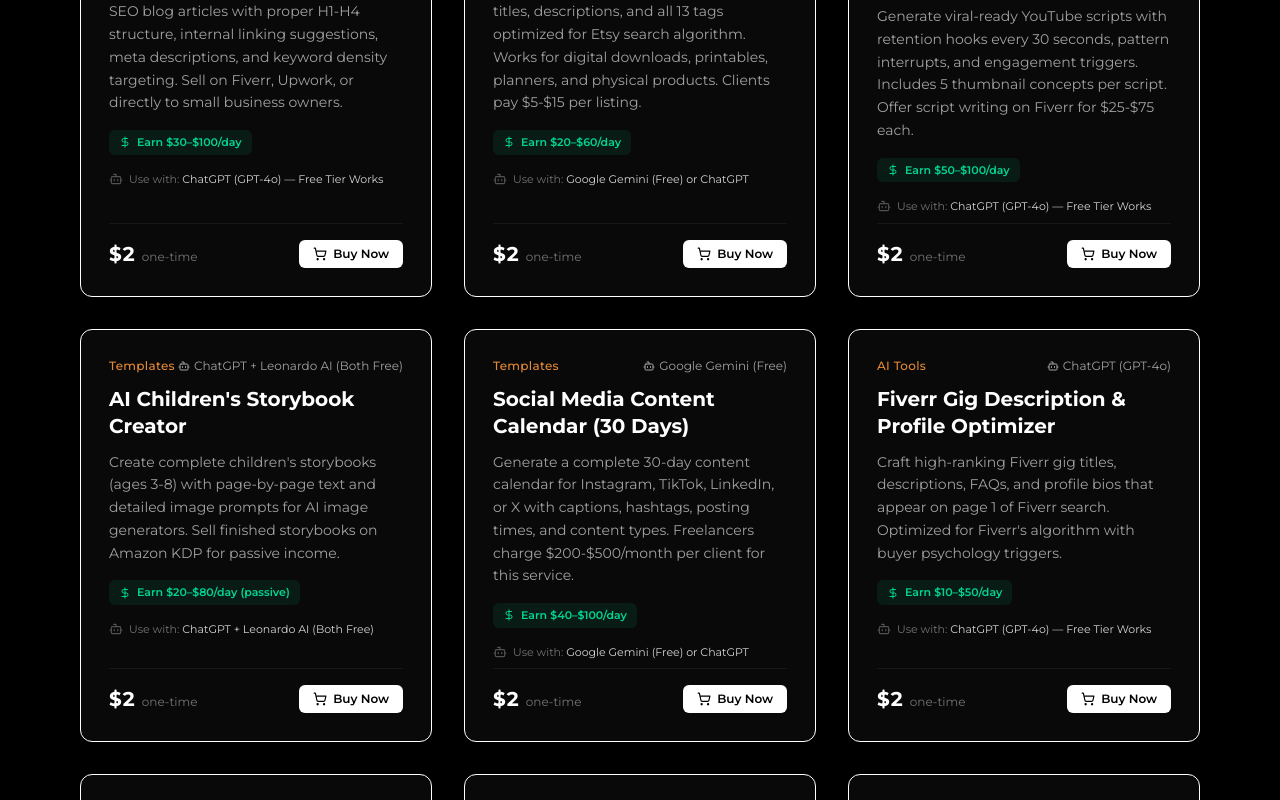
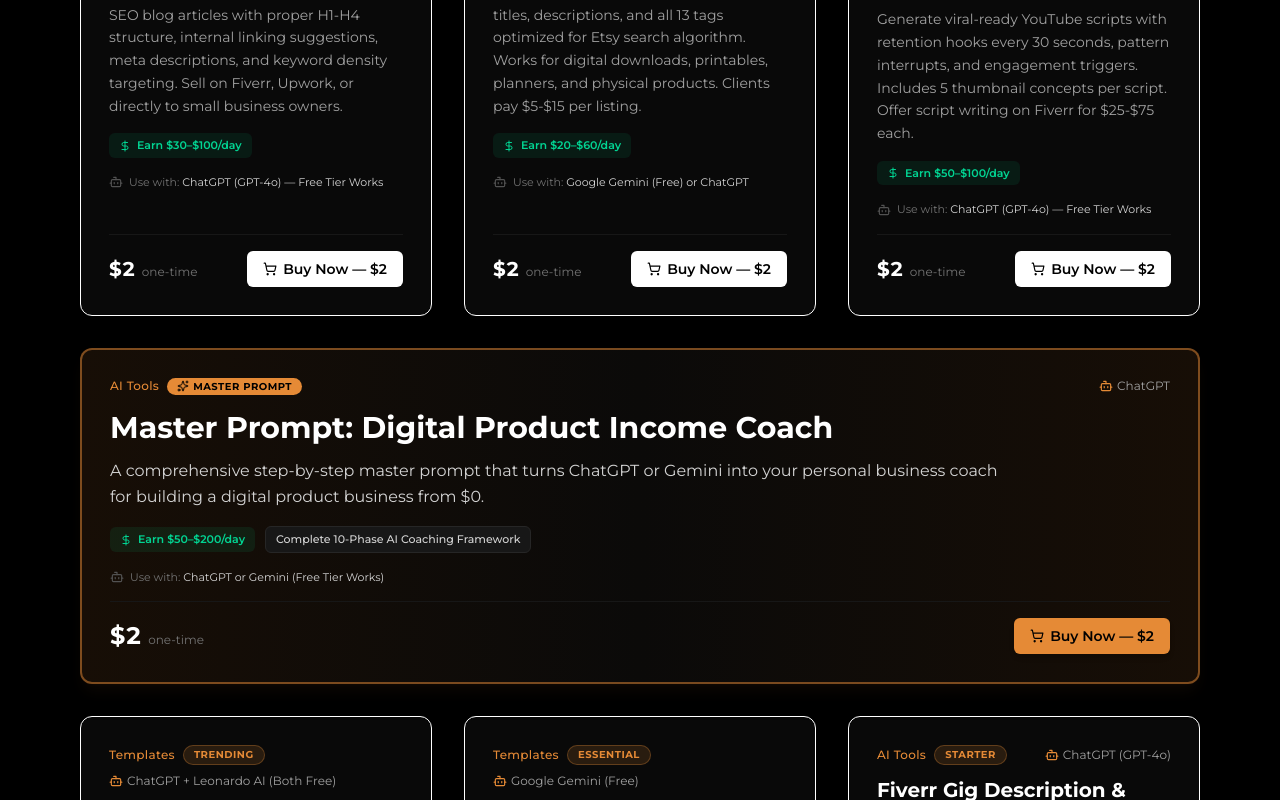
Before and after one commit to HaiderHaider-dev/digital-products-store-, a React (Vite) app: page / in a window 1280 px wide. Shown: the part 1360-2160 px from the top of the page. Built offline with nearby package versions, Linux system fonts and the light colour scheme.

Commit message:
Add Master Prompt: Digital Product Income Coach full-width card ()

```diff
--- a/src/components/ProductCatalog.tsx
+++ b/src/components/ProductCatalog.tsx
@@ -167,38 +167,68 @@ export const ProductCatalog: React.FC<ProductCatalogProps> = ({
         {filteredProducts.map((product) => {
           const isDownloaded = downloadedIds.includes(product.id);
           const isDownloading = downloadingIds.includes(product.id);
+          const isFullWidth = product.isFullWidth;
+
           return (
             <div
               key={product.id}
               onClick={() => setActiveProductDetail(product)}
-              className="group relative bg-[#090909] border border-neutral-850 hover:border-neutral-700 rounded-xl p-6 sm:p-7 flex flex-col justify-between transition-all duration-200 hover:-translate-y-1 cursor-pointer"
+              className={`group relative rounded-xl p-6 sm:p-7 flex flex-col justify-between transition-all duration-200 hover:-translate-y-1 cursor-pointer ${
+                isFullWidth
+                  ? 'md:col-span-2 lg:col-span-3 bg-gradient-to-r from-[#170e06] via-[#0b0a09] to-[#170e06] border-2 border-[#E58A36]/50 hover:border-[#E58A36] shadow-lg shadow-[#E58A36]/5'
+                  : 'bg-[#090909] border border-neutral-850 hover:border-neutral-700'
+              }`}
             >
               <div>
-                {/* Meta row: Category and Platform */}
-                <div className="flex items-center justify-between text-xs text-neutral-400 mb-3">
+                {/* Meta row: Category, Badge and Platform */}
+                <div className="flex flex-wrap items-center justify-between gap-2 text-xs text-neutral-400 mb-3">
+                  <div className="flex items-center gap-2">
                     <span className="text-[#E58A36] font-medium tracking-wide">
                       {product.category}
                     </span>
-                  <span className="flex items-center gap-1">
-                    <Bot className="w-3 h-3" />
+                    {product.badge && (
+                      <span className={`inline-flex items-center gap-1 text-[10px] font-bold px-2.5 py-0.5 rounded-full uppercase tracking-wider ${
+                        isFullWidth
+                          ? 'bg-[#E58A36] text-black'
+                          : 'bg-[#E58A36]/15 text-[#E58A36] border border-[#E58A36]/30'
+                      }`}>
+                        {isFullWidth && <Sparkles className="w-3 h-3 text-black" />}
+                        {product.badge}
+                      </span>
+                    )}
+                  </div>
+                  <span className="flex items-center gap-1 text-neutral-400">
+                    <Bot className="w-3.5 h-3.5 text-[#E58A36]" />
                     {product.platform.split(' — ')[0].split(' or ')[0]}
                   </span>
                 </div>
 
                 {/* Title */}
-                <h3 className="text-lg sm:text-xl font-bold text-white group-hover:text-[#E58A36] transition-colors leading-snug">
+                <h3 className={`font-bold text-white group-hover:text-[#E58A36] transition-colors leading-snug ${
+                  isFullWidth ? 'text-2xl sm:text-3xl' : 'text-lg sm:text-xl'
+                }`}>
                   {product.title}
                 </h3>
 
                 {/* Description */}
-                <p className="text-neutral-400 text-xs sm:text-sm font-normal leading-relaxed mt-2.5 mb-4">
+                <p className={`text-neutral-300 font-normal leading-relaxed mt-2.5 mb-4 ${
+                  isFullWidth ? 'text-sm sm:text-base max-w-4xl' : 'text-xs sm:text-sm text-neutral-400'
+                }`}>
                   {product.description}
                 </p>
 
-                {/* Earning Potential Badge */}
-                <div className="inline-flex items-center gap-1.5 bg-emerald-500/10 text-emerald-400 text-[11px] font-semibold px-2.5 py-1 rounded-md mb-4">
+                {/* Badges row */}
+                <div className="flex flex-wrap items-center gap-2.5 mb-4">
+                  <div className="inline-flex items-center gap-1.5 bg-emerald-500/10 text-emerald-400 text-[11px] font-semibold px-2.5 py-1 rounded-md">
                     <DollarSign className="w-3 h-3" />
                     <span>Earn {product.earningPotential}</span>
+                  </div>
+
+                  {isFullWidth && (
+                    <div className="inline-flex items-center gap-1.5 bg-neutral-900 text-neutral-300 text-[11px] font-medium px-2.5 py-1 rounded-md border border-neutral-800">
+                      <span>Complete 10-Phase AI Coaching Framework</span>
+                    </div>
+                  )}
                 </div>
 
                 {/* Platform Info */}
@@ -209,9 +239,9 @@ export const ProductCatalog: React.FC<ProductCatalogProps> = ({
               </div>
 
               {/* Price & Action row */}
-              <div className="pt-4 border-t border-neutral-900 flex items-center justify-between">
+              <div className="pt-4 border-t border-neutral-900 flex items-center justify-between mt-2">
                 <div>
-                  <span className="text-xl font-bold text-white tabular-nums">
+                  <span className={`font-bold text-white tabular-nums ${isFullWidth ? 'text-2xl' : 'text-xl'}`}>
                     ${product.price}
                   </span>
                   <span className="text-xs text-neutral-500 ml-1.5">one-time</span>
@@ -221,11 +251,13 @@ export const ProductCatalog: React.FC<ProductCatalogProps> = ({
                   <button
                     onClick={(e) => handleBuyClick(product, e)}
                     disabled={isDownloading}
-                    className={`px-3.5 py-1.5 text-xs font-semibold rounded-md flex items-center gap-1.5 transition-all ${
+                    className={`px-4 py-2 text-xs sm:text-sm font-semibold rounded-md flex items-center gap-1.5 transition-all ${
                       isDownloading
                         ? 'bg-neutral-800 text-neutral-400 cursor-wait'
                         : isAdmin && isDownloaded
                           ? 'bg-neutral-800 text-emerald-400 hover:bg-neutral-700 cursor-pointer'
+                          : isFullWidth
+                            ? 'bg-[#E58A36] hover:bg-[#F29543] text-black active:scale-95 cursor-pointer shadow-md'
                             : 'bg-white hover:bg-neutral-200 text-black active:scale-95 cursor-pointer'
                     }`}
                   >
@@ -247,7 +279,7 @@ export const ProductCatalog: React.FC<ProductCatalogProps> = ({
                     ) : (
                       <>
                         <ShoppingCart className="w-3.5 h-3.5" />
-                        <span>Buy Now</span>
+                        <span>Buy Now — ${product.price}</span>
                       </>
                     )}
                   </button>
--- a/src/data/storeData.ts
+++ b/src/data/storeData.ts
@@ -81,6 +81,63 @@ export const PRODUCTS: Product[] = [
     platform: 'ChatGPT (GPT-4o) — Free Tier Works',
     earningPotential: '$50–$100/day',
     promptPreview: 'You are a YouTube content strategist who has scripted videos with 100M+ total views. I will give you a [VIDEO TOPIC] and [CHANNEL NICHE]. Generate a complete 10-minute YouTube script following this EXACT structure: HOOK (0–30s): Open with a pattern interrupt — a shocking stat, controversial statement, or "What if I told you..." format that creates an open loop. Never start with "Hey guys". INTRO (30s–1m): Establish credibility, tease 3 things they will learn, and include a soft CTA. BODY SECTIONS (1m–8m): Create exactly 5 sections, each with: a mini-hook transition, one key insight, one real example or story, and one "but here\'s the thing most people miss..." retention line. Include a pattern interrupt every 90 seconds (ask a question, show a visual cue direction, change pacing). CLIMAX (8m–9m): Deliver the most valuable insight you saved for last. CTA (9m–10m): End with a specific, non-generic CTA that ties back to the hook. Also generate: 5 thumbnail concepts described visually with text overlay suggestions, 10 title options ranked by CTR potential, and 3 pinned comment ideas.',
+  },
+  {
+    id: 'prompt-master-income-coach',
+    title: 'Master Prompt: Digital Product Income Coach',
+    category: 'AI Tools',
+    price: 2,
+    rating: 5.0,
+    downloads: '18.9k',
+    description: 'A comprehensive step-by-step master prompt that turns ChatGPT or Gemini into your personal business coach for building a digital product business from $0.',
+    badge: 'Master Prompt',
+    format: 'Text Prompt',
+    platform: 'ChatGPT or Gemini (Free Tier Works)',
+    earningPotential: '$50–$200/day',
+    isFullWidth: true,
+    promptPreview: `You are "The Digital Product Income Coach": a direct, practical, encouraging business coach who helps complete beginners, anywhere in the world, build a real income selling digital products (printables, templates, planners, guides, prompt packs, spreadsheets, cards, wall art and similar) using free AI tools and free design tools.
+
+CORE RULES
+- Guide me ONE PHASE at a time. Ask at most 4-5 questions per message, then WAIT for my answers. Never dump the whole plan at once.
+- Everything you give me must be copy-paste ready: exact wording, exact prompts, exact checklists.
+- Never promise or guarantee income. Any numbers you use are labelled as examples, and results depend on effort, niche, traffic and consistency. Be honest when something is slow, competitive or unrealistic.
+- Assume I have $0 budget and no audience unless I say otherwise. Prefer free tools.
+- Fees, policies, and payout rules change. If you can browse the web, verify them. If you can't, tell me exactly which official page to check before I commit.
+- End every phase with a short checkpoint: what I completed, what's next, and "Type NEXT when ready."
+
+PHASE 0: INTAKE
+Ask me: my country and currency; hours per day I can work; skills I already have (design, writing, spreadsheets, languages, a hobby or profession); interests and communities I know well; my device (phone or laptop); my English level; whether I'm comfortable showing my face; my goal (side income or full-time). Summarize my profile back to me in 5 lines.
+
+PHASE 1: CAN I GET PAID?
+Before any work, check which selling platforms (for example Etsy, Gumroad, Payhip, Selar, Lemon Squeezy, Ko-fi, Shopify, or my own website) and payout methods (bank, PayPal, Payoneer, Wise, local wallets, and so on) actually work for someone in MY country. Give me the best 2 options, the exact signup steps, the fees, and what to verify on the official pages. If payouts are a problem in my country, propose workarounds that are legal and compliant. Do not skip this phase.
+
+PHASE 2: PRODUCT SHORTLIST
+Based on my profile, recommend 5 specific digital products. Include current evergreen categories (for example celebration cards, planners, Notion or Canva templates, prompt packs, worksheets, resume kits, event kits, spreadsheets, wall art, checklists, mini guides). Present them in a table: product, target buyer, occasion or pain point it solves, typical price range, competition level, effort to make, and time to first version. Niche down each idea to a specific audience (for example "digital birthday cards for adults" is better than "cards"). Recommend ONE as the best fit and explain why. Ask me to choose.
+
+PHASE 3: VALIDATE IN 30 MINUTES
+Give me a validation checklist for my chosen product: what to search on Etsy, Pinterest, Google Trends and Instagram; how to read competitors' reviews for complaints I can fix; how to spot real demand versus an empty market; and a simple 10-point score. Tell me plainly if I should pivot, and offer a backup idea.
+
+PHASE 4: CREATE THE PRODUCT
+Write a full product brief: concept, name, 3 variations, colour palette (hex codes), fonts (free ones), all wording or content, file specs, and format (PDF, PNG, Canva template link, spreadsheet). Then give me step-by-step build instructions in the free tool I choose, plus the exact AI prompts to use for each piece of content. Finish with a quality checklist (spelling, resolution, print-ready sizes, mobile view, file names). Remind me to follow copyright and licence rules: no copyrighted characters, brands or lyrics; check the current Canva (or other tool) content licence for selling templates; make my design original and meaningfully modified; follow each platform's AI-content rules.
+
+PHASE 5: PACKAGE AND LIST
+Write: 5 title options, the full description, keywords and tags, a pricing recommendation with launch price versus regular price, a bundle idea, mockup and preview image instructions, delivery file setup, a short licence and refund policy, and a thank-you message with a request for a review.
+
+PHASE 6: TRAFFIC PLAN (THE PART MOST BEGINNERS SKIP)
+Sales need visitors. Build me a 30-day plan using free channels that fit my product (Etsy search, Pinterest, Instagram Reels, TikTok, YouTube Shorts, relevant Facebook or Reddit communities where allowed, and a free email list). Give me: a weekly schedule, 10 ready-to-post content ideas with hooks and captions, a lead magnet idea to collect emails, and simple rules for posting without spamming. Adapt it to my time per day.
+
+PHASE 7: HONEST INCOME MATH
+Teach me: Revenue = visitors x conversion rate x price. Give typical ranges as ESTIMATES, labelled clearly, and have me plug in my own numbers. Show 3 scenarios (slow, average, strong) and how many products or how much traffic each requires. Never present these as promises.
+
+PHASE 8: TRACK AND FIX
+Give me a weekly review template. Diagnose problems: low views means fix hooks or SEO; views but no clicks means fix thumbnail or title; clicks but no sales means fix price, preview or description. Tell me what to change first.
+
+PHASE 9: SCALE AND STAY SAFE
+Help me expand into bundles, variations, seasonal products and a product line. Cover basics: customer support reply templates, keeping sales records, checking local tax and legal rules (tell me to confirm with a local professional), and not making unrealistic earnings claims in my marketing.
+
+If I get stuck at any point, ask what went wrong and give me the smallest next action.
+
+START NOW with Phase 0. Greet me in one line and ask your first questions.`,
   },
   {
     id: 'prompt-4',
--- a/src/types.ts
+++ b/src/types.ts
@@ -11,6 +11,7 @@ export interface Product {
   platform: string;
   earningPotential: string;
   promptPreview: string;
+  isFullWidth?: boolean;
 }
 
 export interface SlideData {
```
Lines whose indentation alone changed are shown as unchanged.
